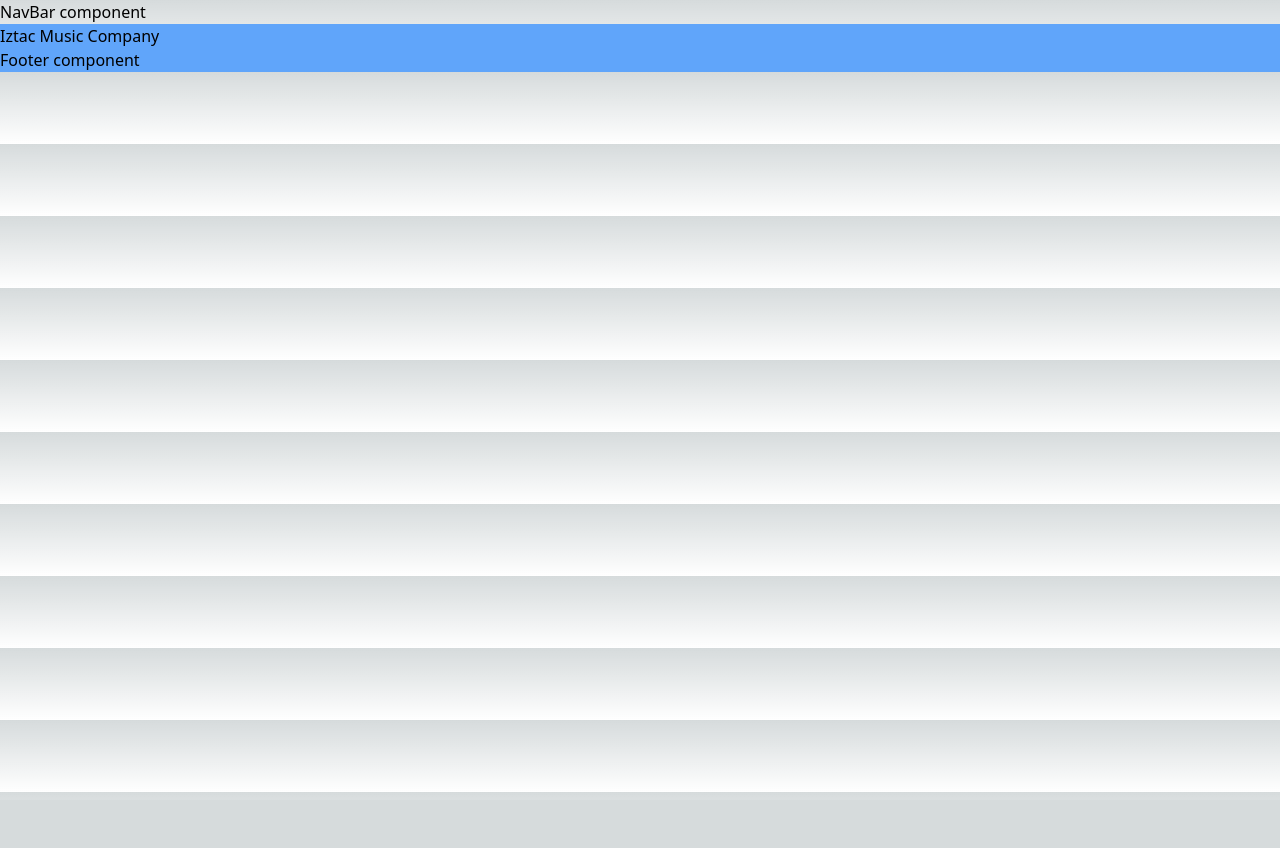
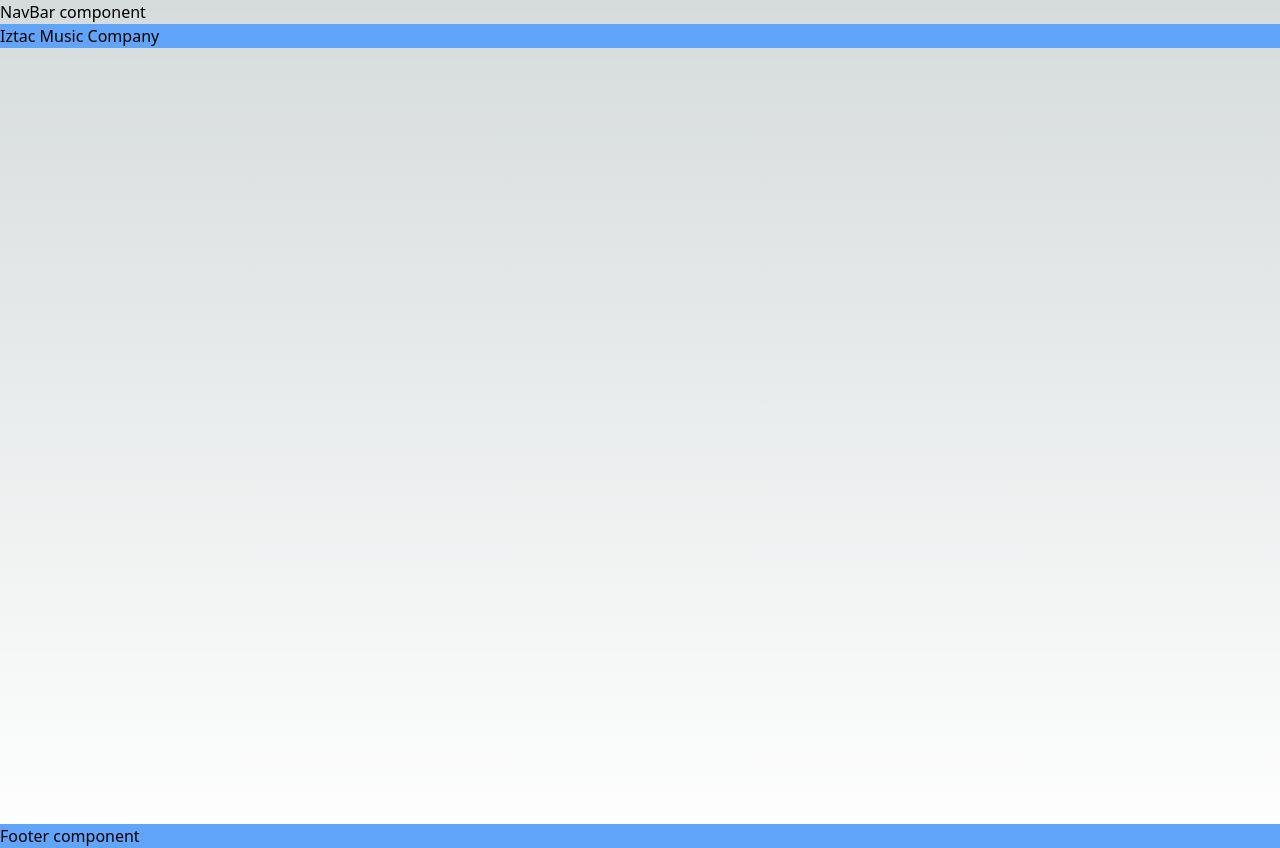
Before and after one commit to saulkurosaki/IZTAC-MUSIC-COMPANY, a Next.js app: page / in a window 1280 px wide. Before the commit the page ends 800 px from the top, so only its background shows below. Built offline with nearby package versions, Linux system fonts and the light colour scheme.

Commit message:
feat(root/layout.tsx): implement the initial structure of the root layout component

```diff
--- /dev/null
+++ b/app/(root)/layout.tsx
@@ -0,0 +1,11 @@
+export default function RootLayout({
+  children,
+}: {
+  children: React.ReactNode;
+}) {
+  return (
+    <div className="flex h-screen flex-col">
+      <main className="flex-1">{children}</main>
+    </div>
+  );
+}
```
